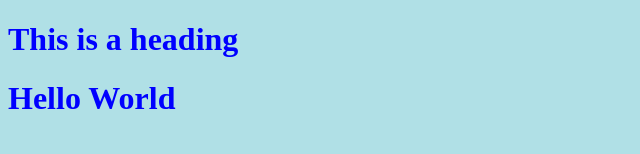
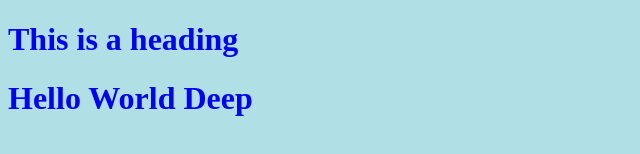
Before and after one commit to SmitGandhi/DemoRepo, a plain HTML site: page index.html in a window 1280 px wide. Shown: the top 154 px of the page, without its empty margins (0-640 px from the left). Drawn offline with Linux system fonts and the light colour scheme.

Commit message:
Update index.html

```diff
--- a/index.html
+++ b/index.html
@@ -15,7 +15,7 @@
   </head>
   <body>
     <h1>This is a heading</h1>
-   <h1>Hello World<h1>
+   <h1>Hello World Deep<h1>
 
     <p>This is a paragraph.</p>
   </body>
```
